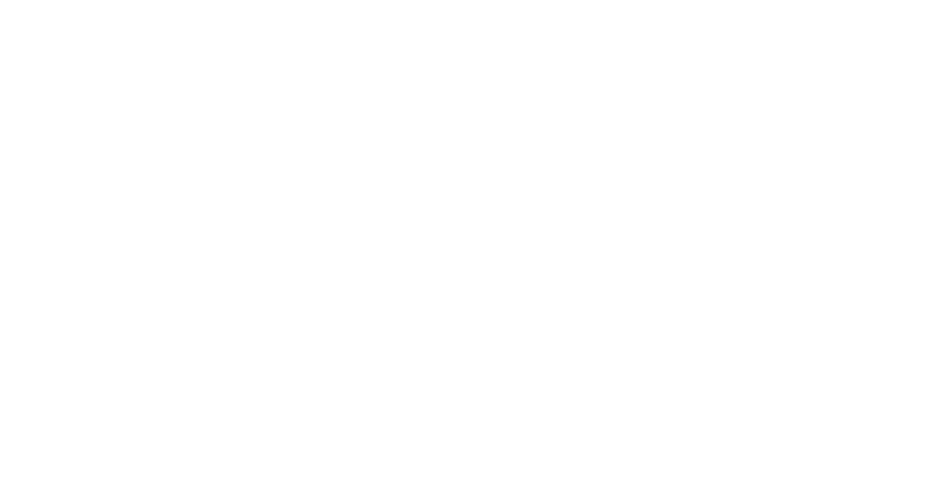
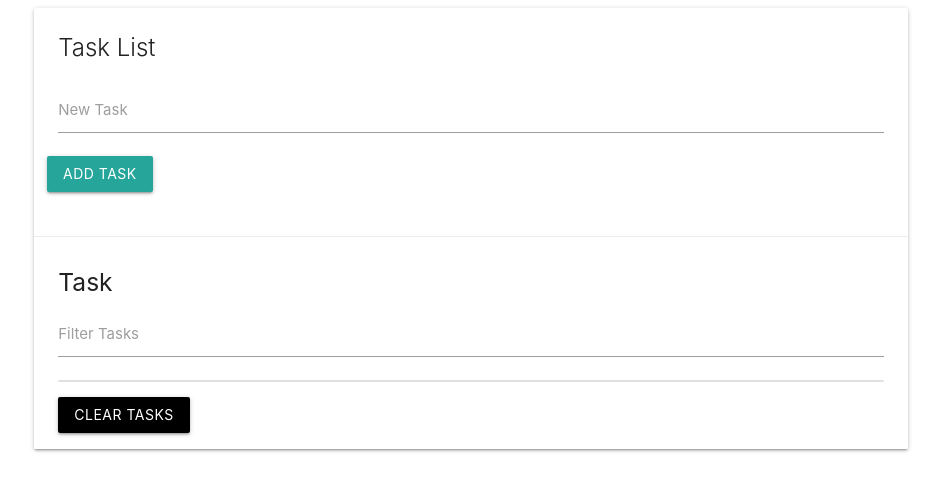
Before and after one commit to christiancashiola/TaskList, a plain HTML site: page index.html in a window 1280 px wide. Shown: the whole page, without its empty margins (169-1110 px from the left). Drawn offline with nearby package versions, Linux system fonts and the light colour scheme.

Commit message:
Basic UI

```diff
--- a/index.html
+++ b/index.html
@@ -4,9 +4,54 @@
   <meta charset="UTF-8">
   <meta name="viewport" content="width=device-width, initial-scale=1.0">
   <meta http-equiv="X-UA-Compatible" content="ie=edge">
-  <title>Document</title>
+   <link rel="stylesheet" href="https://cdnjs.cloudflare.com/ajax/libs/materialize/1.0.0/css/materialize.min.css">
+   <link rel="stylesheet" href="https://use.fontawesome.com/releases/v5.6.3/css/all.css" integrity="sha384-UHRtZLI+pbxtHCWp1t77Bi1L4ZtiqrqD80Kn4Z8NTSRyMA2Fd33n5dQ8lWUE00s/" crossorigin="anonymous">
+  <title>Task List</title>
 </head>
 <body>
+  <div class="container">
+    <div class="row">
+      <div class="col s12">
+        <div id="main" class="card">
+          <div class="card-content">
+            <span class="card-title">Task List</span>
 
+            <div class="row">
+              <form id="task-form">
+
+                <div class="input-field col s12">
+                  <input type="text" name="task" id="task">
+                  <label for="task">New Task</label>
+                </div>
+
+                <input type="submit" value="Add Task" class="btn">
+              </form>
+            </div>
+          </div>
+
+          <div class="card-action">
+            <h5 id="task-title">Task</h5>
+
+            <div class="input-field cold s12">
+              <input type="text" name="filter" id="filter">
+              <label for="filter">Filter Tasks</label>
+            </div>
+
+            <ul class="collection">
+            </ul>
+
+            <a href="" class="clear-tasks btn black">Clear Tasks</a>
+          </div>
+        </div>
+      </div>
+    </div>
+  </div>
+
+  <script
+  src="https://code.jquery.com/jquery-3.3.1.js"
+  integrity="sha256-2Kok7MbOyxpgUVvAk/HJ2jigOSYS2auK4Pfzbm7uH60="
+  crossorigin="anonymous"></script>
+  <script src="https://cdnjs.cloudflare.com/ajax/libs/materialize/1.0.0/js/materialize.min.js"></script>
+  <script src="app.js"></script>
 </body>
 </html>
```
